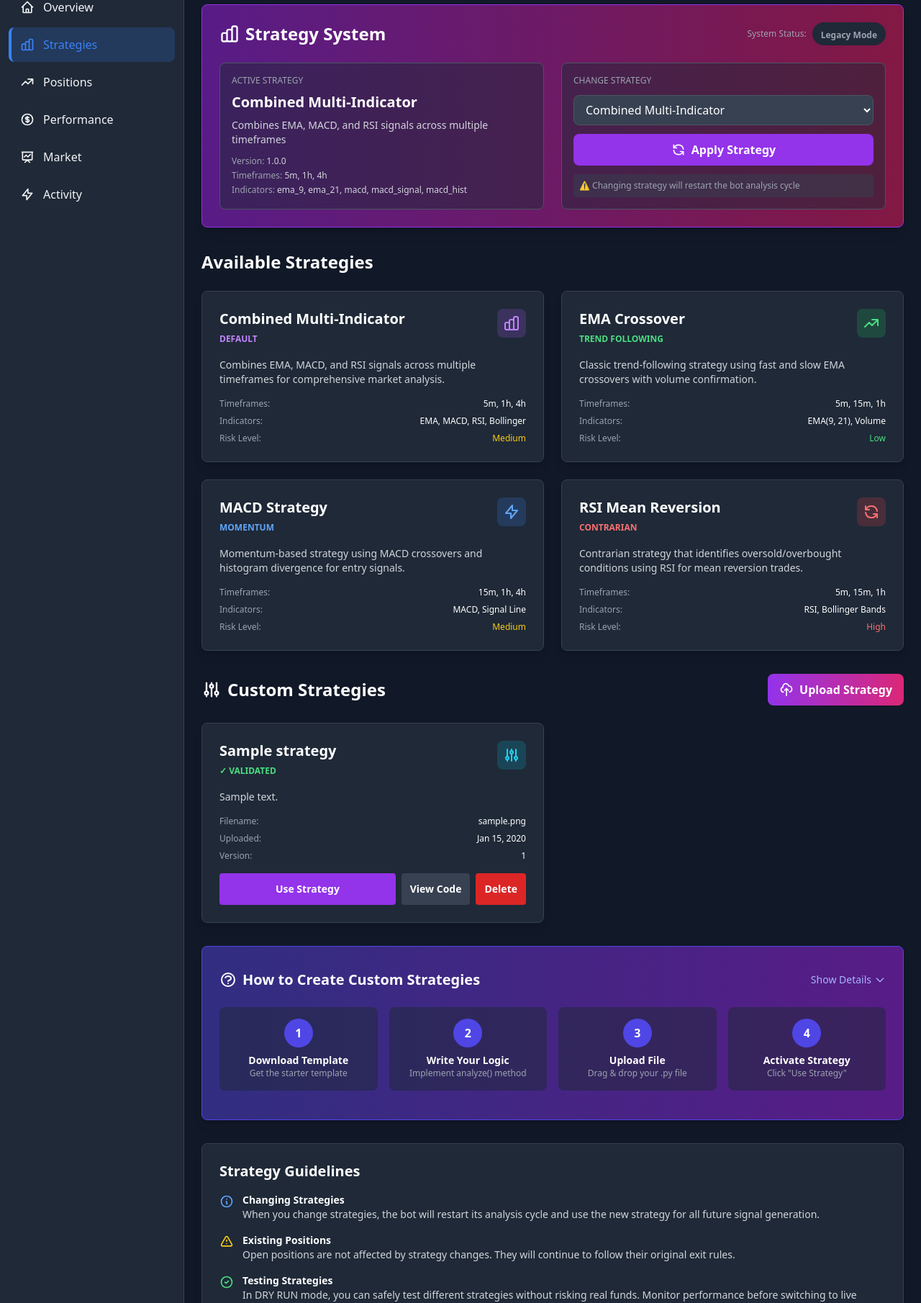
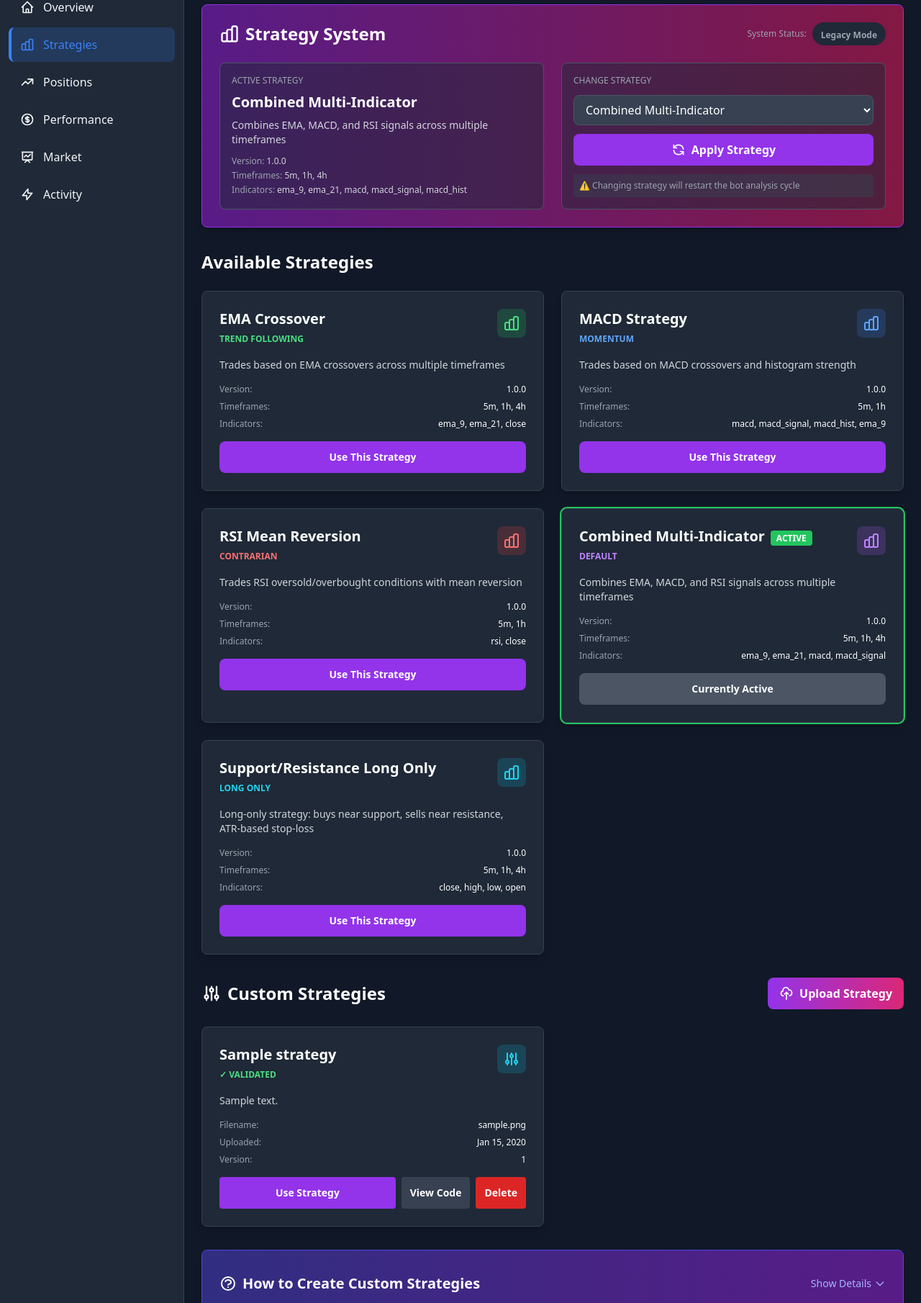
Before and after one commit to kunalrai/algo-trader, a Flask app: page /strategies in a window 1280 px wide. Shown: the part 87-1897 px from the top of the page at 72% size. Run offline with Flask 3, Linux system fonts and the light colour scheme; a user stored in the database is signed in; data comes from the database, SQL or seed files in the repository; both versions use the stored data as it was after the commit; tables that the repository leaves empty hold one stand-in row (values such as "Sample post"); parts of the project's set-up code (start-up, migrations or seed data) failed here and were passed over; some libraries are stand-ins or nearby versions.

Commit message:
feat: Update strategies dropdown to show loading state and add Support/Resistance Long Only strategy details

```diff
--- a/templates/strategies.html
+++ b/templates/strategies.html
@@ -40,10 +40,7 @@
         <div class="bg-gray-800 bg-opacity-50 rounded-lg p-4 border border-gray-600">
             <p class="text-xs text-gray-400 uppercase mb-3">Change Strategy</p>
             <select id="strategy-selector" class="w-full bg-gray-700 border border-gray-600 text-white rounded-lg px-3 py-2 mb-3 focus:outline-none focus:border-purple-500">
-                <option value="combined">Combined Multi-Indicator</option>
-                <option value="ema_crossover">EMA Crossover</option>
-                <option value="macd">MACD Strategy</option>
-                <option value="rsi">RSI Mean Reversion</option>
+                <option value="">Loading strategies...</option>
             </select>
             <button onclick="changeStrategy()" class="w-full bg-purple-600 hover:bg-purple-700 text-white font-semibold py-2 px-4 rounded-lg transition-colors flex items-center justify-center gap-2">
                 <svg class="w-5 h-5" fill="none" stroke="currentColor" viewBox="0 0 24 24">
@@ -61,133 +58,10 @@
 <!-- Available Strategies -->
 <div class="mb-8">
     <h2 class="text-2xl font-bold text-white mb-6">Available Strategies</h2>
-    <div class="grid grid-cols-1 md:grid-cols-2 gap-6">
-        <!-- Combined Multi-Indicator -->
-        <div class="bg-gray-800 rounded-lg shadow-lg p-6 border border-gray-700">
-            <div class="flex items-start justify-between mb-4">
-                <div>
-                    <h3 class="text-xl font-bold text-white">Combined Multi-Indicator</h3>
-                    <span class="text-xs text-purple-400 font-semibold">DEFAULT</span>
-                </div>
-                <div class="bg-purple-500 bg-opacity-20 rounded-lg p-2">
-                    <svg class="w-6 h-6 text-purple-400" fill="none" stroke="currentColor" viewBox="0 0 24 24">
-                        <path stroke-linecap="round" stroke-linejoin="round" stroke-width="2" d="M9 19v-6a2 2 0 00-2-2H5a2 2 0 00-2 2v6a2 2 0 002 2h2a2 2 0 002-2zm0 0V9a2 2 0 012-2h2a2 2 0 012 2v10m-6 0a2 2 0 002 2h2a2 2 0 002-2m0 0V5a2 2 0 012-2h2a2 2 0 012 2v14a2 2 0 01-2 2h-2a2 2 0 01-2-2z"></path>
-                    </svg>
-                </div>
-            </div>
-            <p class="text-sm text-gray-300 mb-4">
-                Combines EMA, MACD, and RSI signals across multiple timeframes for comprehensive market analysis.
-            </p>
-            <div class="space-y-2 text-xs text-gray-400">
-                <div class="flex justify-between">
-                    <span>Timeframes:</span>
-                    <span class="text-white">5m, 1h, 4h</span>
-                </div>
-                <div class="flex justify-between">
-                    <span>Indicators:</span>
-                    <span class="text-white">EMA, MACD, RSI, Bollinger</span>
-                </div>
-                <div class="flex justify-between">
-                    <span>Risk Level:</span>
-                    <span class="text-yellow-400">Medium</span>
-                </div>
-            </div>
-        </div>
-
-        <!-- EMA Crossover -->
-        <div class="bg-gray-800 rounded-lg shadow-lg p-6 border border-gray-700">
-            <div class="flex items-start justify-between mb-4">
-                <div>
-                    <h3 class="text-xl font-bold text-white">EMA Crossover</h3>
-                    <span class="text-xs text-green-400 font-semibold">TREND FOLLOWING</span>
-                </div>
-                <div class="bg-green-500 bg-opacity-20 rounded-lg p-2">
-                    <svg class="w-6 h-6 text-green-400" fill="none" stroke="currentColor" viewBox="0 0 24 24">
-                        <path stroke-linecap="round" stroke-linejoin="round" stroke-width="2" d="M13 7h8m0 0v8m0-8l-8 8-4-4-6 6"></path>
-                    </svg>
-                </div>
-            </div>
-            <p class="text-sm text-gray-300 mb-4">
-                Classic trend-following strategy using fast and slow EMA crossovers with volume confirmation.
-            </p>
-            <div class="space-y-2 text-xs text-gray-400">
-                <div class="flex justify-between">
-                    <span>Timeframes:</span>
-                    <span class="text-white">5m, 15m, 1h</span>
-                </div>
-                <div class="flex justify-between">
-                    <span>Indicators:</span>
-                    <span class="text-white">EMA(9, 21), Volume</span>
-                </div>
-                <div class="flex justify-between">
-                    <span>Risk Level:</span>
-                    <span class="text-green-400">Low</span>
-                </div>
-            </div>
-        </div>
-
-        <!-- MACD Strategy -->
-        <div class="bg-gray-800 rounded-lg shadow-lg p-6 border border-gray-700">
-            <div class="flex items-start justify-between mb-4">
-                <div>
-                    <h3 class="text-xl font-bold text-white">MACD Strategy</h3>
-                    <span class="text-xs text-blue-400 font-semibold">MOMENTUM</span>
-                </div>
-                <div class="bg-blue-500 bg-opacity-20 rounded-lg p-2">
-                    <svg class="w-6 h-6 text-blue-400" fill="none" stroke="currentColor" viewBox="0 0 24 24">
-                        <path stroke-linecap="round" stroke-linejoin="round" stroke-width="2" d="M13 10V3L4 14h7v7l9-11h-7z"></path>
-                    </svg>
-                </div>
-            </div>
-            <p class="text-sm text-gray-300 mb-4">
-                Momentum-based strategy using MACD crossovers and histogram divergence for entry signals.
-            </p>
-            <div class="space-y-2 text-xs text-gray-400">
-                <div class="flex justify-between">
-                    <span>Timeframes:</span>
-                    <span class="text-white">15m, 1h, 4h</span>
-                </div>
-                <div class="flex justify-between">
-                    <span>Indicators:</span>
-                    <span class="text-white">MACD, Signal Line</span>
-                </div>
-                <div class="flex justify-between">
-                    <span>Risk Level:</span>
-                    <span class="text-yellow-400">Medium</span>
-                </div>
-            </div>
-        </div>
-
-        <!-- RSI Mean Reversion -->
-        <div class="bg-gray-800 rounded-lg shadow-lg p-6 border border-gray-700">
-            <div class="flex items-start justify-between mb-4">
-                <div>
-                    <h3 class="text-xl font-bold text-white">RSI Mean Reversion</h3>
-                    <span class="text-xs text-red-400 font-semibold">CONTRARIAN</span>
-                </div>
-                <div class="bg-red-500 bg-opacity-20 rounded-lg p-2">
-                    <svg class="w-6 h-6 text-red-400" fill="none" stroke="currentColor" viewBox="0 0 24 24">
-                        <path stroke-linecap="round" stroke-linejoin="round" stroke-width="2" d="M4 4v5h.582m15.356 2A8.001 8.001 0 004.582 9m0 0H9m11 11v-5h-.581m0 0a8.003 8.003 0 01-15.357-2m15.357 2H15"></path>
-                    </svg>
-                </div>
-            </div>
-            <p class="text-sm text-gray-300 mb-4">
-                Contrarian strategy that identifies oversold/overbought conditions using RSI for mean reversion trades.
-            </p>
-            <div class="space-y-2 text-xs text-gray-400">
-                <div class="flex justify-between">
-                    <span>Timeframes:</span>
-                    <span class="text-white">5m, 15m, 1h</span>
-                </div>
-                <div class="flex justify-between">
-                    <span>Indicators:</span>
-                    <span class="text-white">RSI, Bollinger Bands</span>
-                </div>
-                <div class="flex justify-between">
-                    <span>Risk Level:</span>
-                    <span class="text-red-400">High</span>
-                </div>
-            </div>
+    <div id="builtin-strategies-container" class="grid grid-cols-1 md:grid-cols-2 gap-6">
+        <!-- Will be populated dynamically -->
+        <div class="col-span-2 text-center py-12 bg-gray-800 rounded-lg border border-gray-700">
+            <p class="text-gray-400">Loading strategies...</p>
         </div>
     </div>
 </div>
@@ -1013,10 +887,107 @@ function handleDrop(e) {
     }
 }
 
+// Fetch and populate all built-in strategies
+async function fetchBuiltinStrategies() {
+    try {
+        const response = await fetch('/api/strategies/list');
+        const data = await response.json();
+
+        if (data.success) {
+            // Populate dropdown selector
+            const selector = document.getElementById('strategy-selector');
+            selector.innerHTML = '';
+
+            data.strategies.forEach(strategy => {
+                const option = document.createElement('option');
+                option.value = strategy.id;
+                option.textContent = strategy.name;
+                if (strategy.is_active) {
+                    option.selected = true;
+                }
+                selector.appendChild(option);
+            });
+
+            // Populate strategy cards
+            const container = document.getElementById('builtin-strategies-container');
+            container.innerHTML = '';
+
+            data.strategies.forEach(strategy => {
+                const card = createStrategyCard(strategy);
+                container.innerHTML += card;
+            });
+        }
+    } catch (error) {
+        console.error('Error fetching strategies:', error);
+    }
+}
+
+function createStrategyCard(strategy) {
+    // Determine color scheme based on strategy type
+    const colorSchemes = {
+        'combined': { bg: 'purple', badge: 'DEFAULT' },
+        'ema_crossover': { bg: 'green', badge: 'TREND FOLLOWING' },
+        'macd': { bg: 'blue', badge: 'MOMENTUM' },
+        'rsi': { bg: 'red', badge: 'CONTRARIAN' },
+        'support_resistance': { bg: 'cyan', badge: 'LONG ONLY' }
+    };
+
+    const scheme = colorSchemes[strategy.id] || { bg: 'purple', badge: 'CUSTOM' };
+    const isActive = strategy.is_active ? '<span class="ml-2 text-xs bg-green-500 text-white px-2 py-0.5 rounded">ACTIVE</span>' : '';
+
+    const timeframes = strategy.required_timeframes ? strategy.required_timeframes.join(', ') : 'N/A';
+    const indicators = strategy.required_indicators ? strategy.required_indicators.slice(0, 4).join(', ') : 'N/A';
+
+    return `
+        <div class="bg-gray-800 rounded-lg shadow-lg p-6 border border-gray-700 ${strategy.is_active ? 'ring-2 ring-green-500' : ''}">
+            <div class="flex items-start justify-between mb-4">
+                <div>
+                    <h3 class="text-xl font-bold text-white">${strategy.name}${isActive}</h3>
+                    <span class="text-xs text-${scheme.bg}-400 font-semibold">${scheme.badge}</span>
+                </div>
+                <div class="bg-${scheme.bg}-500 bg-opacity-20 rounded-lg p-2">
+                    <svg class="w-6 h-6 text-${scheme.bg}-400" fill="none" stroke="currentColor" viewBox="0 0 24 24">
+                        <path stroke-linecap="round" stroke-linejoin="round" stroke-width="2" d="M9 19v-6a2 2 0 00-2-2H5a2 2 0 00-2 2v6a2 2 0 002 2h2a2 2 0 002-2zm0 0V9a2 2 0 012-2h2a2 2 0 012 2v10m-6 0a2 2 0 002 2h2a2 2 0 002-2m0 0V5a2 2 0 012-2h2a2 2 0 012 2v14a2 2 0 01-2 2h-2a2 2 0 01-2-2z"></path>
+                    </svg>
+                </div>
+            </div>
+            <p class="text-sm text-gray-300 mb-4">
+                ${strategy.description || 'No description available'}
+            </p>
+            <div class="space-y-2 text-xs text-gray-400">
+                <div class="flex justify-between">
+                    <span>Version:</span>
+                    <span class="text-white">${strategy.version || '1.0.0'}</span>
+                </div>
+                <div class="flex justify-between">
+                    <span>Timeframes:</span>
+                    <span class="text-white">${timeframes}</span>
+                </div>
+                <div class="flex justify-between">
+                    <span>Indicators:</span>
+                    <span class="text-white">${indicators}</span>
+                </div>
+            </div>
+            <div class="mt-4">
+                <button type="button" onclick="selectStrategy('${strategy.id}')" class="w-full ${strategy.is_active ? 'bg-gray-600 cursor-not-allowed' : 'bg-purple-600 hover:bg-purple-700'} text-white text-sm font-semibold py-2 px-4 rounded-lg transition-colors" ${strategy.is_active ? 'disabled' : ''}>
+                    ${strategy.is_active ? 'Currently Active' : 'Use This Strategy'}
+                </button>
+            </div>
+        </div>
+    `;
+}
+
+function selectStrategy(strategyId) {
+    document.getElementById('strategy-selector').value = strategyId;
+    changeStrategy();
+}
+
 // Initial load
+fetchBuiltinStrategies();
 fetchActiveStrategy();
 fetchCustomStrategies();
 setInterval(fetchActiveStrategy, 5000);
+setInterval(fetchBuiltinStrategies, 10000);
 setInterval(fetchCustomStrategies, 10000);
 </script>
 {% endblock %}
```
Also changed, not shown: instance/algo_trader.db.
